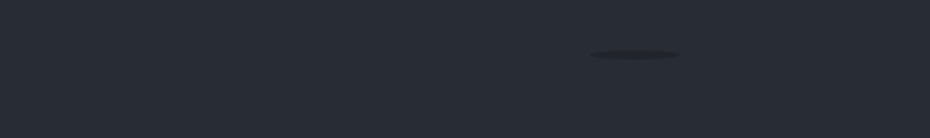
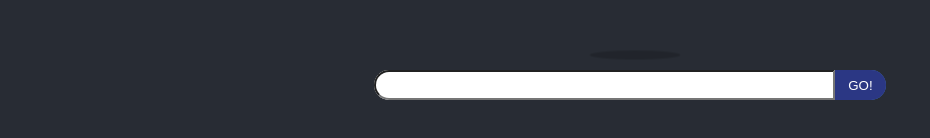
Before and after one commit to MacacoCode/macaco-marvel-react, a React (Create React App) app: page /1 in a window 1280 px wide. Shown: the part 316-454 px from the top of the page, without its empty margins (10-940 px from the left). Built offline with nearby package versions, Linux system fonts and the light colour scheme.

Commit message:
New styles and new designed component

```diff
--- a/src/App.css
+++ b/src/App.css
@@ -3,7 +3,6 @@
   color: white;
   min-height: 100vh;
 }
-
 .app-header, .app-header ul {
   background-color: #282c34;
   min-height: 10vh;
--- /dev/null
+++ b/src/components/templates/Searchbar.js
@@ -0,0 +1,15 @@
+import React from 'react';
+import './Templates.css';
+
+const Searchbar = () => (
+  <div className="searchbar-container">
+    <div className="searchbar-input">
+      <input></input>
+    </div>
+    <div className="searchbar-search">
+      <button>GO!</button>
+    </div>
+  </div>
+);
+
+export default Searchbar;
--- a/src/components/templates/Templates.css
+++ b/src/components/templates/Templates.css
@@ -42,3 +42,63 @@
     height: 100%;
     width: 100%;
 }
+
+/* Searchbar.js Styles */
+
+.searchbar-container {
+  display: flex;
+  justify-content: center;
+  min-width: 40vw;
+  height: 30px;
+  color: #242424;
+}
+
+@media (max-width: 480px) {
+  .searchbar-container {
+    min-width: 70vw;
+  }
+}
+
+.searchbar-input {
+  background-color: white;
+  flex-basis: 90%;
+  border-radius: 15px 0px 0px 15px;
+}
+
+.searchbar-input input {
+  width: 100%;
+  height: 100%;
+  box-sizing: border-box;
+  border-radius: 15px 0px 0px 15px;
+  padding-left: 10px;
+}
+
+.searchbar-input input:focus {
+  border: none;
+  border-radius: 15px 0px 0px 15px;
+  box-shadow: 0 0 0 2px #447bbe;
+  outline: none;
+  transition: 200ms;
+}
+
+.searchbar-search {
+  flex-basis: 10%;
+  background-color: #447bbe;
+  border-radius: 0px 15px 15px 0px;
+}
+
+.searchbar-search button {
+  width: 100%;
+  height: 100%;
+  background-color: #2b3784;
+  border-radius: 0px 15px 15px 0px;
+  border: none;
+  color:#FFFFFF;
+  transition: 400ms;
+}
+
+.searchbar-search button:hover {
+  cursor: pointer;
+  transition: 400ms;
+  background-color: #447bbe;
+}
--- a/src/pages/HomePage.js
+++ b/src/pages/HomePage.js
@@ -1,5 +1,6 @@
 import React from 'react';
 import SpidermanAnimation from '../components/animations/SpidermanAnimation';
+import Searchbar from '../components/templates/Searchbar';
 import './HomePage.css';
 
 const HomePage = () => {
@@ -7,6 +8,7 @@
     <div className="home-page">
         <h1>Welcome to Macaco&apos;s Marvel App!</h1>
         <SpidermanAnimation />
+        <Searchbar />
     </div>
   );
 }
```
